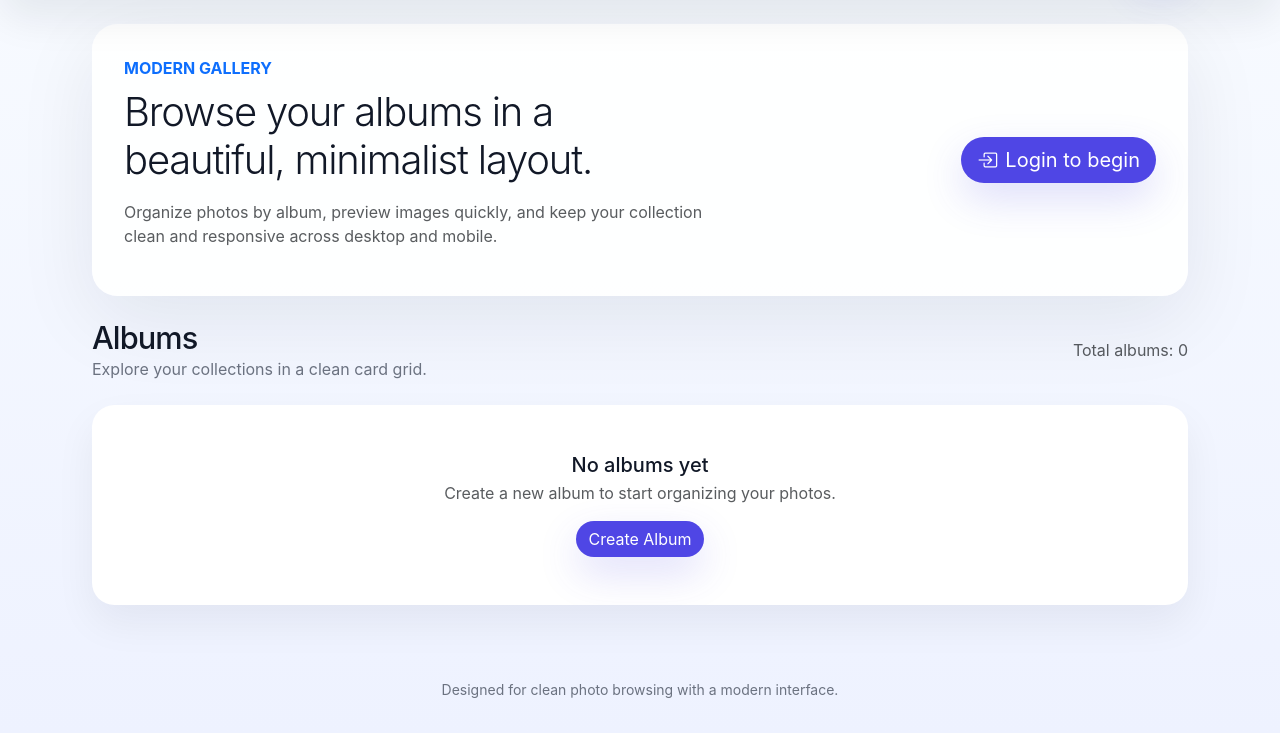
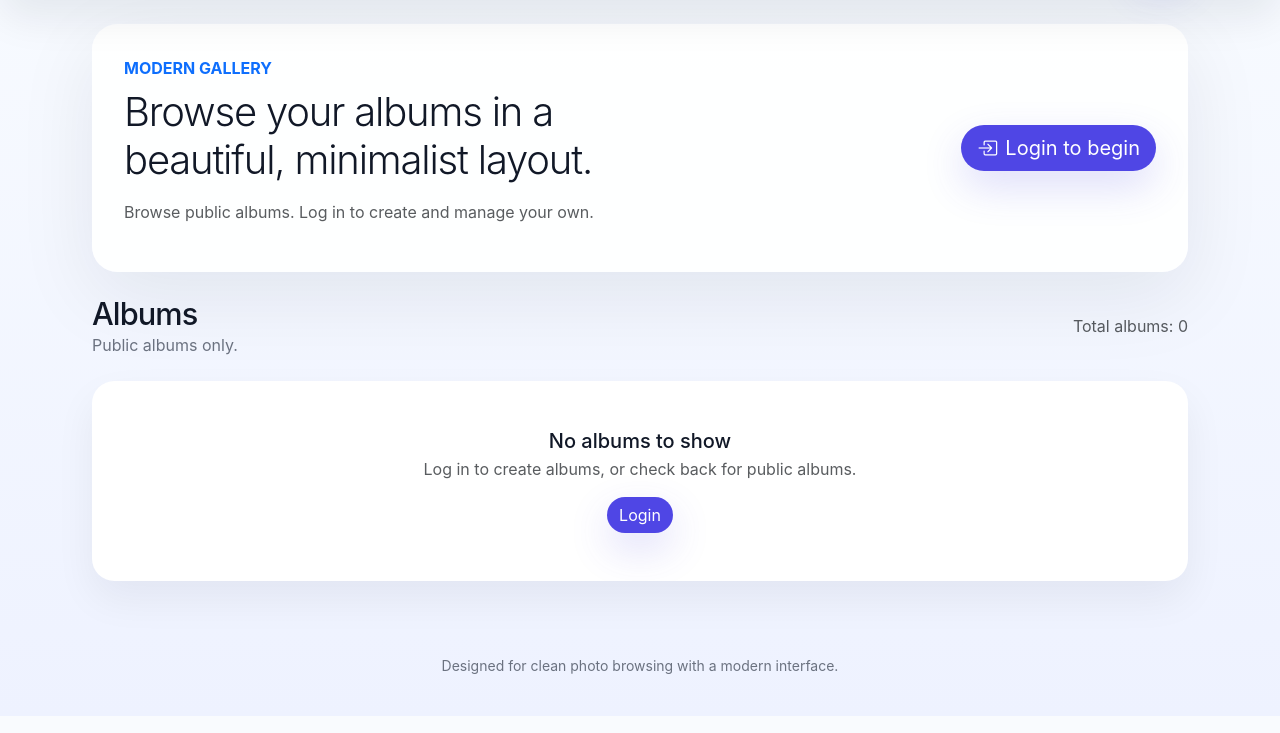
Before and after one commit to tauy-tauy-tauy/assignment_6, a Django app: page / in a window 1280 px wide. Shown: the part 84-817 px from the top of the page. After the commit the page ends 758 px from the top, so only its background shows below. Run offline with Django 4.2, Linux system fonts and the light colour scheme; data that the repository does not hold is empty; parts of the project's set-up code (start-up, migrations or seed data) failed here and were passed over.

Commit message:
Add RBAC for album ownership and fix logout redirect on Render.
Enforce owner and album_admin permissions in CBVs and templates, add public albums for guests, and allow GET/POST logout that redirects to the album list.

Co-authored-by: Cursor <cursoragent@cursor.com>

```diff
--- a/albums/admin.py
+++ b/albums/admin.py
@@ -4,7 +4,8 @@ from .models import Album, Photo
 
 @admin.register(Album)
 class AlbumAdmin(admin.ModelAdmin):
-    list_display = ('title', 'owner', 'created')
+    list_display = ('title', 'owner', 'is_public', 'created')
+    list_filter = ('is_public',)
 
 
 @admin.register(Photo)
--- a/albums/forms.py
+++ b/albums/forms.py
@@ -5,7 +5,7 @@ from .models import Album, Photo
 class AlbumForm(forms.ModelForm):
     class Meta:
         model = Album
-        fields = ['title', 'description']
+        fields = ['title', 'description', 'is_public']
         widgets = {
             'title': forms.TextInput(attrs={
                 'class': 'form-control',
@@ -16,6 +16,10 @@ class AlbumForm(forms.ModelForm):
                 'rows': 4,
                 'placeholder': 'Describe this album...',
             }),
+            'is_public': forms.CheckboxInput(attrs={'class': 'form-check-input'}),
+        }
+        labels = {
+            'is_public': 'Public album (visible to everyone, read-only for non-owners)',
         }
 
 
--- a/albums/models.py
+++ b/albums/models.py
@@ -10,6 +10,10 @@ class Album(models.Model):
     title = models.CharField(max_length=200)
     description = models.TextField(blank=True)
     owner = models.ForeignKey(User, on_delete=models.CASCADE, related_name='albums')
+    is_public = models.BooleanField(
+        default=False,
+        help_text='Allow guests and other users to view this album (read-only).',
+    )
     created = models.DateTimeField(auto_now_add=True)
 
     class Meta:
--- a/albums/templates/albums/album_list.html
+++ b/albums/templates/albums/album_list.html
@@ -5,7 +5,7 @@
     <div class="col-lg-7">
       <p class="text-uppercase text-primary fw-bold mb-2">Modern gallery</p>
       <h1 class="display-6 mb-3">Browse your albums in a beautiful, minimalist layout.</h1>
-      <p class="text-muted">Organize photos by album, preview images quickly, and keep your collection clean and responsive across desktop and mobile.</p>
+      <p class="text-muted">{% if is_authenticated_user %}Manage your albums or browse public collections.{% else %}Browse public albums. Log in to create and manage your own.{% endif %}</p>
     </div>
     <div class="col-lg-5 text-lg-end mt-4 mt-lg-0">
       {% if user.is_authenticated %}
@@ -19,7 +19,7 @@
 <div class="section-heading">
   <div>
     <h1>Albums</h1>
-    <p>Explore your collections in a clean card grid.</p>
+    <p>{% if is_album_admin %}All albums (administrator view).{% elif is_authenticated_user %}Your albums and public albums.{% else %}Public albums only.{% endif %}</p>
   </div>
   <div class="text-muted">Total albums: {{ albums.count }}</div>
 </div>
@@ -30,14 +30,18 @@
       <div class="album-meta">
         <h5>{{ album.title }}</h5>
         <p>{{ album.description|truncatewords:18 }}</p>
-        <div class="meta-text">Created by {{ album.owner }} • {{ album.created|date:'M d, Y' }}</div>
+        <div class="meta-text">Created by {{ album.owner }} • {{ album.created|date:'M d, Y' }}{% if album.is_public %} • Public{% endif %}</div>
       </div>
     </a>
   {% empty %}
     <div class="album-card p-5 text-center">
-      <h5 class="mb-1">No albums yet</h5>
-      <p class="text-muted mb-3">Create a new album to start organizing your photos.</p>
-      <a class="btn btn-primary" href="{% url 'albums:create' %}">Create Album</a>
+      <h5 class="mb-1">No albums to show</h5>
+      <p class="text-muted mb-3">{% if is_authenticated_user %}Create a new album to start organizing your photos.{% else %}Log in to create albums, or check back for public albums.{% endif %}</p>
+      {% if is_authenticated_user %}
+        <a class="btn btn-primary" href="{% url 'albums:create' %}">Create Album</a>
+      {% else %}
+        <a class="btn btn-primary" href="{% url 'login' %}">Login</a>
+      {% endif %}
     </div>
   {% endfor %}
 </div>
--- a/albums/templates/albums/base.html
+++ b/albums/templates/albums/base.html
@@ -31,7 +31,10 @@
           <div class="d-flex align-items-center gap-2">
             {% if user.is_authenticated %}
               <a class="btn btn-outline-primary btn-sm" href="{% url 'albums:create' %}"><i class="bi bi-plus-lg me-1"></i>Create Album</a>
-              <a class="btn btn-primary btn-sm" href="{% url 'logout' %}">Logout</a>
+              <form method="post" action="{% url 'logout' %}" class="d-inline">
+                {% csrf_token %}
+                <button type="submit" class="btn btn-primary btn-sm">Logout</button>
+              </form>
             {% else %}
               <a class="btn btn-primary btn-sm" href="{% url 'login' %}">Login</a>
             {% endif %}
--- a/albums/views.py
+++ b/albums/views.py
@@ -1,42 +1,80 @@
+from django.contrib.auth.forms import UserCreationForm
+from django.contrib.auth.mixins import LoginRequiredMixin, UserPassesTestMixin
 from django.shortcuts import get_object_or_404
-from django.urls import reverse_lazy, reverse
-from django.views.generic import ListView, DetailView, CreateView, UpdateView, DeleteView
-from django.contrib.auth.mixins import LoginRequiredMixin, UserPassesTestMixin, PermissionRequiredMixin
-from django.contrib.auth.forms import UserCreationForm
-from django.contrib.auth import get_user_model
+from django.urls import reverse, reverse_lazy
+from django.views.generic import CreateView, DeleteView, DetailView, ListView, UpdateView
+
+from .forms import AlbumForm, PhotoForm
 from .models import Album, Photo
-from .forms import AlbumForm, PhotoForm
-
-User = get_user_model()
+from .permissions import (
+    can_manage_album,
+    can_manage_photo,
+    get_deletable_photo_ids,
+    get_manageable_albums_queryset,
+    get_manageable_photos_queryset,
+    get_viewable_albums_queryset,
+    is_album_admin,
+)
 
 
-class AlbumListView(ListView):
+class AlbumPermissionContextMixin:
+    """Expose RBAC flags to templates (no permission logic in templates)."""
+
+    def get_album_for_permissions(self):
+        return getattr(self, 'album', None) or self.get_object()
+
+    def get_context_data(self, **kwargs):
+        context = super().get_context_data(**kwargs)
+        user = self.request.user
+        album = self.get_album_for_permissions()
+
+        context['is_album_admin'] = is_album_admin(user)
+        if album is not None:
+            context['can_edit_album'] = can_manage_album(user, album)
+            context['can_add_photo'] = can_manage_album(user, album)
+            context['can_view_album'] = True
+            context['deletable_photo_ids'] = get_deletable_photo_ids(user, album)
+
+        return context
+
+
+class ViewableAlbumQuerysetMixin:
+    def get_queryset(self):
+        return get_viewable_albums_queryset(self.request.user)
+
+
+class ManageableAlbumQuerysetMixin:
+    def get_queryset(self):
+        return get_manageable_albums_queryset(self.request.user)
+
+
+class ManageablePhotoQuerysetMixin:
+    def get_queryset(self):
+        return get_manageable_photos_queryset(self.request.user)
+
+
+class AlbumOwnerOrAdminMixin(UserPassesTestMixin):
+    def test_func(self):
+        album = self.get_object()
+        return can_manage_album(self.request.user, album)
+
+
+class AlbumListView(ViewableAlbumQuerysetMixin, ListView):
     model = Album
     template_name = 'albums/album_list.html'
     context_object_name = 'albums'
 
-
-class AlbumDetailView(DetailView):
-    model = Album
-    template_name = 'albums/album_detail.html'
-
     def get_context_data(self, **kwargs):
         context = super().get_context_data(**kwargs)
         user = self.request.user
-        album = self.get_object()
-        context['is_album_admin'] = user.is_authenticated and user.groups.filter(name='album_admin').exists()
-        context['can_edit_album'] = user == album.owner or context['is_album_admin']
+        context['is_album_admin'] = is_album_admin(user)
+        context['is_authenticated_user'] = user.is_authenticated
         return context
 
 
-class OwnerOrGroupRequiredMixin(UserPassesTestMixin):
-    def test_func(self):
-        obj = getattr(self, 'object', None)
-        if obj is None and hasattr(self, 'get_object'):
-            obj = self.get_object()
-        if obj is None:
-            return self.request.user.is_authenticated
-        return (obj.owner == self.request.user) or self.request.user.groups.filter(name='album_admin').exists()
+class AlbumDetailView(AlbumPermissionContextMixin, ViewableAlbumQuerysetMixin, DetailView):
+    model = Album
+    template_name = 'albums/album_detail.html'
 
 
 class AlbumCreateView(LoginRequiredMixin, CreateView):
@@ -49,25 +87,38 @@ class AlbumCreateView(LoginRequiredMixin, CreateView):
         return super().form_valid(form)
 
 
-class AlbumUpdateView(LoginRequiredMixin, OwnerOrGroupRequiredMixin, UpdateView):
+class AlbumUpdateView(
+    LoginRequiredMixin,
+    AlbumOwnerOrAdminMixin,
+    ManageableAlbumQuerysetMixin,
+    UpdateView,
+):
     model = Album
     form_class = AlbumForm
     template_name = 'albums/album_form.html'
 
 
-class AlbumDeleteView(LoginRequiredMixin, OwnerOrGroupRequiredMixin, DeleteView):
+class AlbumDeleteView(
+    LoginRequiredMixin,
+    AlbumOwnerOrAdminMixin,
+    ManageableAlbumQuerysetMixin,
+    DeleteView,
+):
     model = Album
     template_name = 'albums/confirm_delete.html'
     success_url = reverse_lazy('albums:list')
 
 
-class PhotoCreateView(LoginRequiredMixin, CreateView):
+class PhotoCreateView(LoginRequiredMixin, AlbumPermissionContextMixin, CreateView):
     model = Photo
     form_class = PhotoForm
     template_name = 'albums/album_form.html'
 
     def dispatch(self, request, *args, **kwargs):
-        self.album = get_object_or_404(Album, pk=kwargs['album_pk'])
+        self.album = get_object_or_404(
+            get_manageable_albums_queryset(request.user),
+            pk=kwargs['album_pk'],
+        )
         return super().dispatch(request, *args, **kwargs)
 
     def form_valid(self, form):
@@ -80,18 +131,24 @@ class PhotoCreateView(LoginRequiredMixin, CreateView):
 
     def get_context_data(self, **kwargs):
         context = super().get_context_data(**kwargs)
-        context['album'] = self.album
         context['is_photo_upload'] = True
         return context
 
+    def get_album_for_permissions(self):
+        return self.album
 
-class PhotoDeleteView(LoginRequiredMixin, UserPassesTestMixin, DeleteView):
+
+class PhotoDeleteView(
+    LoginRequiredMixin,
+    UserPassesTestMixin,
+    ManageablePhotoQuerysetMixin,
+    DeleteView,
+):
     model = Photo
     template_name = 'albums/confirm_delete.html'
 
     def test_func(self):
-        photo = self.get_object()
-        return (photo.uploaded_by == self.request.user) or self.request.user.groups.filter(name='album_admin').exists()
+        return can_manage_photo(self.request.user, self.get_object())
 
     def get_success_url(self):
         return reverse('albums:detail', kwargs={'pk': self.get_object().album.pk})
@@ -101,6 +158,3 @@ class RegisterView(CreateView):
     form_class = UserCreationForm
     template_name = 'registration/register.html'
     success_url = reverse_lazy('login')
-
-    def form_valid(self, form):
-        return super().form_valid(form)
--- a/photoalbum/settings.py
+++ b/photoalbum/settings.py
@@ -125,6 +125,6 @@ CLOUDINARY_STORAGE = {
 DEFAULT_FILE_STORAGE = 'cloudinary_storage.storage.MediaCloudinaryStorage'
 
 LOGIN_REDIRECT_URL = '/'
-LOGOUT_REDIRECT_URL = '/'
+LOGOUT_REDIRECT_URL = '/'  # album list (see albums.urls + root redirect)
 
 DEFAULT_AUTO_FIELD = 'django.db.models.BigAutoField'
--- a/photoalbum/urls.py
+++ b/photoalbum/urls.py
@@ -1,11 +1,22 @@
 from django.contrib import admin
-from django.urls import path, include
+from django.contrib.auth import views as auth_views
+from django.urls import path, include, reverse_lazy
 from django.views.generic import RedirectView
 from albums.views import RegisterView
+from photoalbum.auth_views import LogoutView
 
 urlpatterns = [
     path('admin/', admin.site.urls),
-    path('accounts/', include('django.contrib.auth.urls')),
+    path(
+        'accounts/login/',
+        auth_views.LoginView.as_view(template_name='registration/login.html'),
+        name='login',
+    ),
+    path(
+        'accounts/logout/',
+        LogoutView.as_view(next_page=reverse_lazy('albums:list')),
+        name='logout',
+    ),
     path('accounts/register/', RegisterView.as_view(), name='register'),
     path('', include('albums.urls')),
     path('', RedirectView.as_view(pattern_name='albums:list', permanent=False)),
```
Also changed, not shown: albums/permissions.py (added, +75 -0 lines), albums/templates/albums/album_detail.html (+4 -4 lines), photoalbum/auth_views.py (added, +10 -0 lines), README.md, albums/migrations/0004_album_is_public.py (added).
